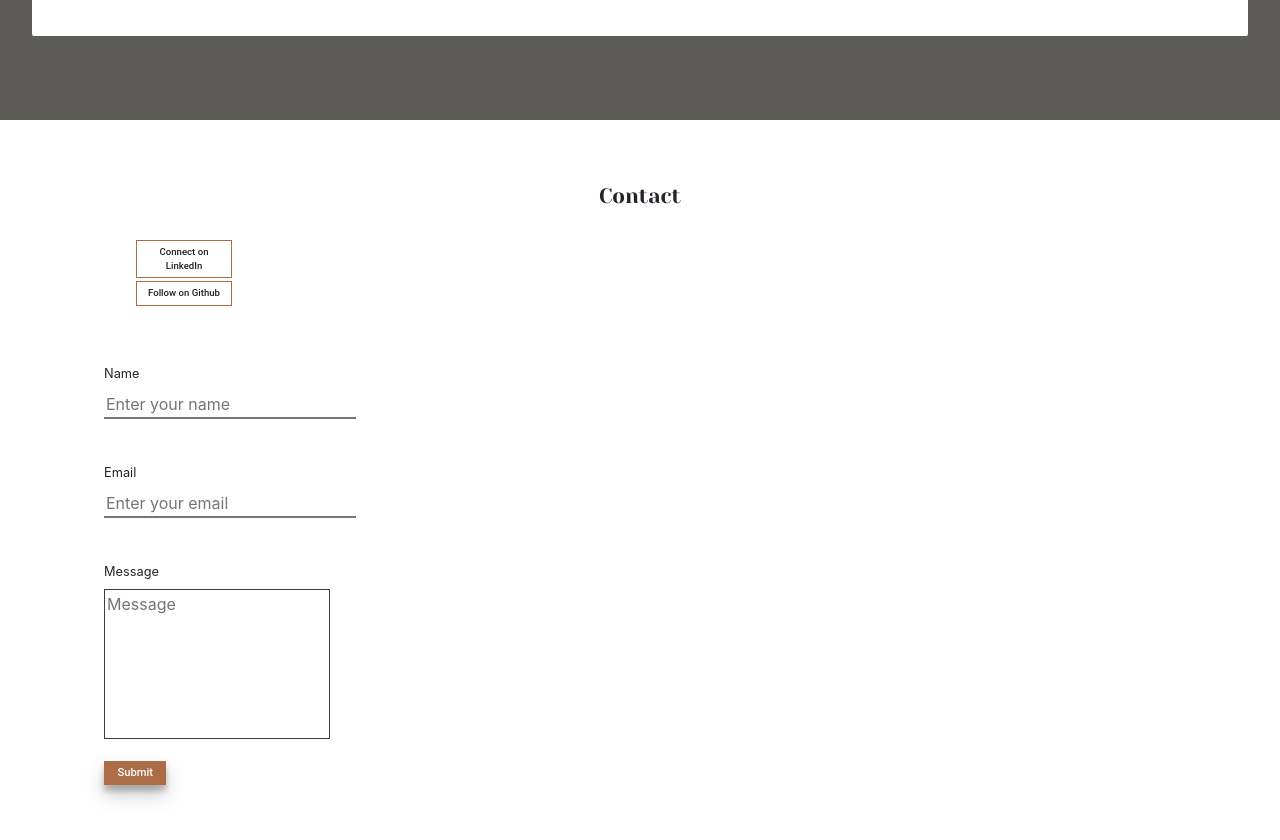
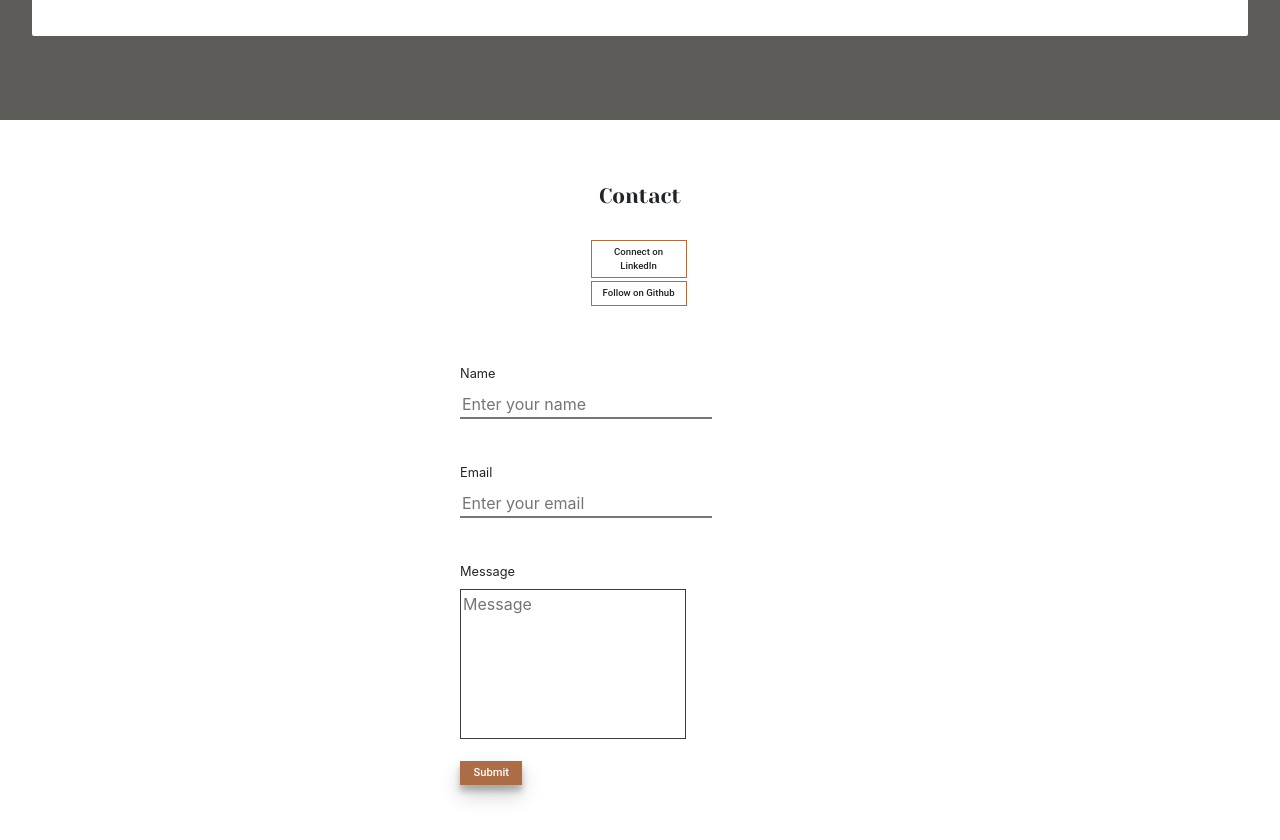
Before and after one commit to indyamolloy/Portfolio, a React (Create React App) app: page / in a window 1280 px wide. Shown: the part 3100-3940 px from the top of the page. Built offline with nearby package versions, Linux system fonts and the light colour scheme; a web font is replaced by a local one.

Commit message:
center contact

```diff
--- a/src/components/Contact/contact.module.css
+++ b/src/components/Contact/contact.module.css
@@ -4,7 +4,7 @@
   width: 100%;
   height: 100vh;
   display: flex;
-  justify-content: flex-start;
+  justify-content: center;
 }
 
 .heading {
@@ -22,7 +22,7 @@
   width: 20%;
   height: 50%;
   position: relative;
-  left: 13vh;
+  left: -6.5vh;
 }
 
 .label {
@@ -108,5 +108,4 @@
   flex-direction: column;
   position: absolute;
   top: 15vh;
-  left: 17vh;
 }
```
